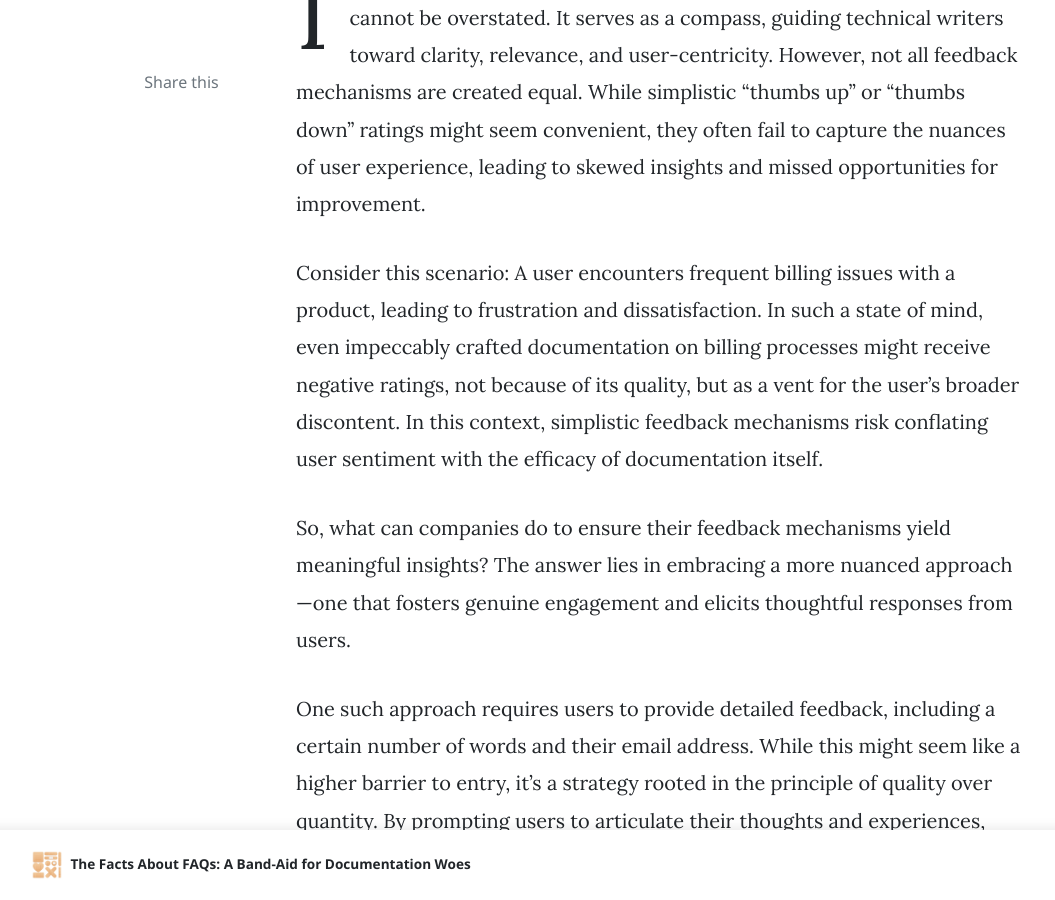
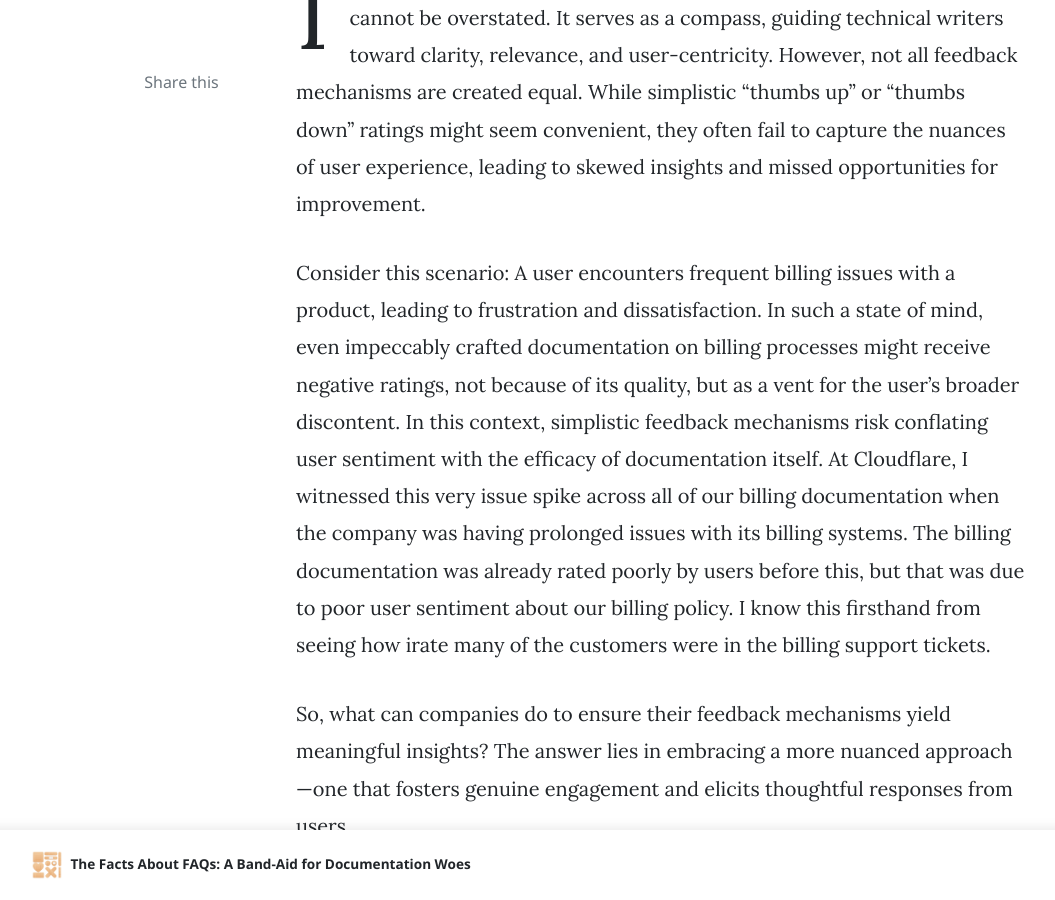
Before and after one commit to stumblefiend/jeremy.pugh, a Jekyll site: the page built from _posts/2024-05-01-feedback-mechanisms.md, in a window 1280 px wide and 900 px high, scrolled down 701 px. Shown: the whole window, without its empty margins (74-1129 px from the left). Built offline with Jekyll 4.4.1, drawn with Linux system fonts in a browser that asks for light colours; nearby versions of some CDN libraries; comment, search, counter and statistics services are not loaded.

Commit message:
Update 2024-05-01-feedback-mechanisms.md

```diff
--- a/_posts/2024-05-01-feedback-mechanisms.md
+++ b/_posts/2024-05-01-feedback-mechanisms.md
@@ -8,7 +8,7 @@ image: assets/images/feedback-mechanisms.jpg
 
 In the realm of product documentation, the value of user feedback cannot be overstated. It serves as a compass, guiding technical writers toward clarity, relevance, and user-centricity. However, not all feedback mechanisms are created equal. While simplistic "thumbs up" or "thumbs down" ratings might seem convenient, they often fail to capture the nuances of user experience, leading to skewed insights and missed opportunities for improvement.
 
-Consider this scenario: A user encounters frequent billing issues with a product, leading to frustration and dissatisfaction. In such a state of mind, even impeccably crafted documentation on billing processes might receive negative ratings, not because of its quality, but as a vent for the user's broader discontent. In this context, simplistic feedback mechanisms risk conflating user sentiment with the efficacy of documentation itself.
+Consider this scenario: A user encounters frequent billing issues with a product, leading to frustration and dissatisfaction. In such a state of mind, even impeccably crafted documentation on billing processes might receive negative ratings, not because of its quality, but as a vent for the user's broader discontent. In this context, simplistic feedback mechanisms risk conflating user sentiment with the efficacy of documentation itself. At Cloudflare, I witnessed this very issue spike across all of our billing documentation when the company was having prolonged issues with its billing systems. The billing documentation was already rated poorly by users before this, but that was due to poor user sentiment about our billing policy. I know this firsthand from seeing how irate many of the customers were in the billing support tickets.
 
 So, what can companies do to ensure their feedback mechanisms yield meaningful insights? The answer lies in embracing a more nuanced approach—one that fosters genuine engagement and elicits thoughtful responses from users.
 
```
